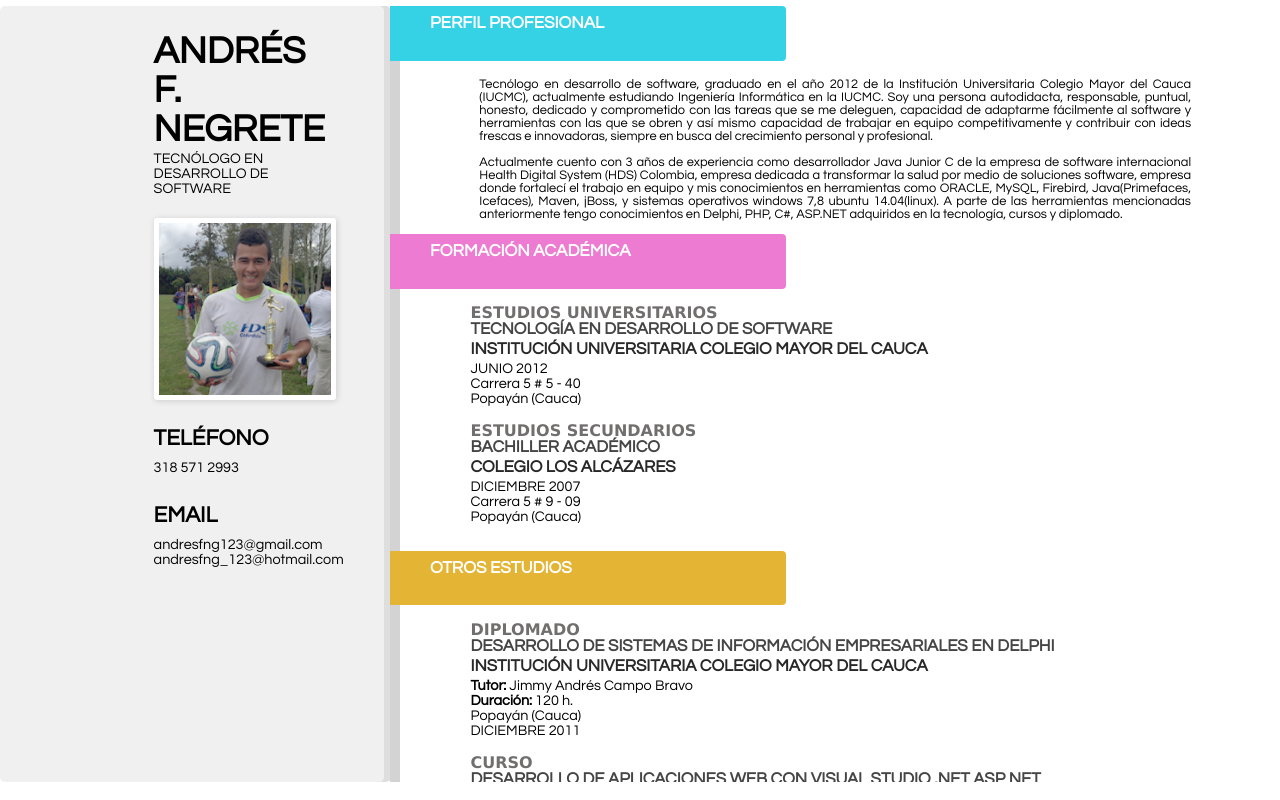
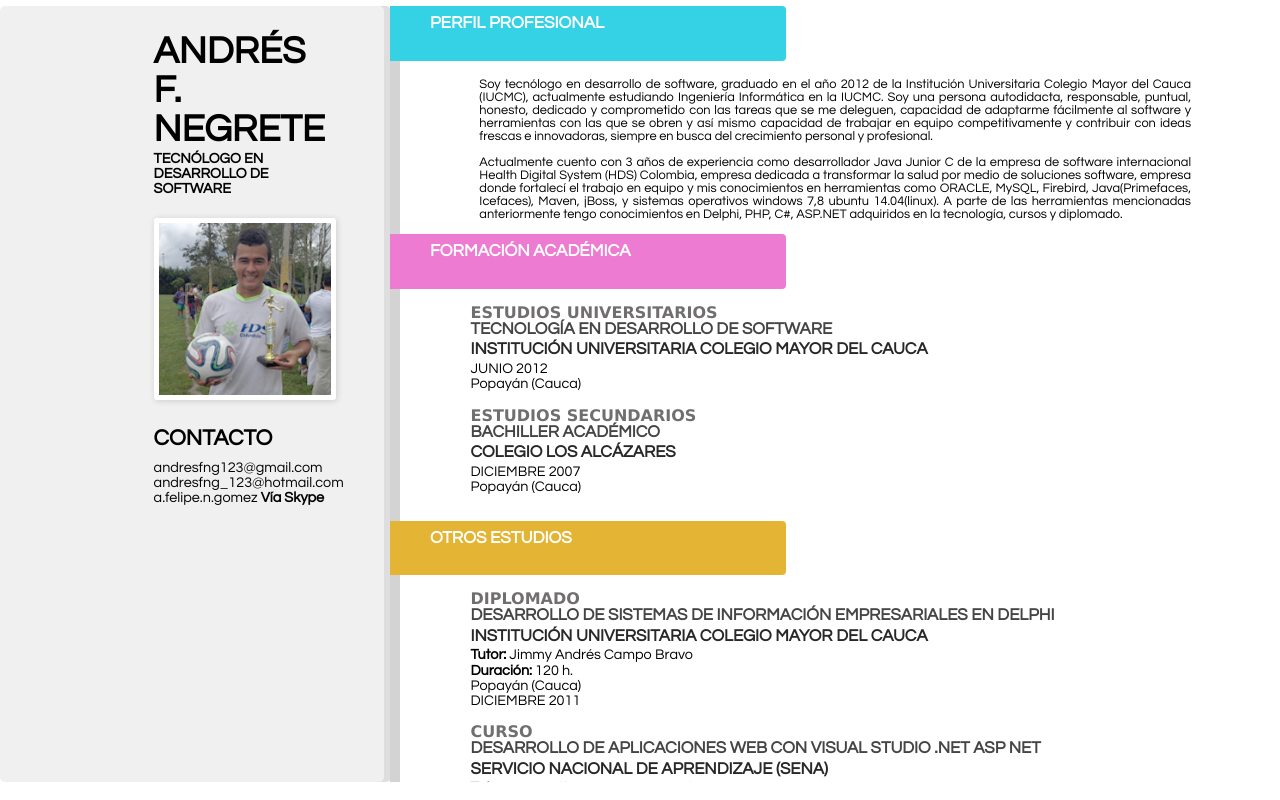
Before and after one commit to andfelne/cv, a plain HTML site: page index.html in a window 1280 px wide. Drawn offline with Linux system fonts and the light colour scheme.

Commit message:
Eliminando referencias

```diff
--- a/index.html
+++ b/index.html
@@ -7,14 +7,14 @@
 	<div class="div_principal">
 		<div class="contendor_izquierdo">
 			<h1 class="nombre">ANDR&Eacute;S F. NEGRETE</h1>
-			<h1 class="profesion">TECN&Oacute;LOGO EN DESARROLLO DE SOFTWARE</h1>
+			<h1 class="profesion"><b>TECN&Oacute;LOGO EN DESARROLLO DE SOFTWARE</b></h1>
 			<img src="imagenes/200x200.jpg" class="marco" />
 			<div class="datos_personales">
-				<span class="datos_personales_titulo">TEL&Eacute;FONO</span>
-				<span class="datos_personales_dato">318 571 2993</span>
-				<span class="datos_personales_titulo">EMAIL</span>
+
+				<span class="datos_personales_titulo">CONTACTO</span>
 				<span class="datos_personales_dato">andresfng123@gmail.com</span>
 				<span class="datos_personales_dato">andresfng_123@hotmail.com</span>
+				<span class="datos_personales_dato">a.felipe.n.gomez <b>V&iacute;a Skype</b>
 			</div>
 		</div>
 
@@ -23,7 +23,7 @@
 				<h3>Perfil profesional</h3>
 			</div>
 			<p>
-				Tecn&oacute;logo en desarrollo de software, graduado en el a&ntilde;o 2012 de la
+				Soy tecn&oacute;logo en desarrollo de software, graduado en el a&ntilde;o 2012 de la
 				Instituci&oacute;n Universitaria Colegio Mayor del Cauca (IUCMC),
 				actualmente estudiando Ingenier&iacute;a Inform&aacute;tica en la IUCMC. Soy una
 				persona autodidacta, responsable, puntual, honesto, dedicado y
@@ -51,14 +51,12 @@
 				<h3 style="color: #454545;">TECNOLOG&Iacute;A EN DESARROLLO DE SOFTWARE</h3>
 				<h3>INSTITUCI&Oacute;N UNIVERSITARIA COLEGIO MAYOR DEL CAUCA</h3>
 				<p>JUNIO 2012</p>
-				<p>Carrera 5 # 5 &#45; 40</p>
 				<p>Popay&aacute;n (Cauca)</p>
 
 				<h4>ESTUDIOS SECUNDARIOS</h4>
 				<h3 style="color: #454545;">BACHILLER ACAD&Eacute;MICO</h3>
 				<h3>COLEGIO LOS ALC&Aacute;ZARES</h4>
 				<p>DICIEMBRE 2007</p>
-				<p>Carrera 5 # 9 &#45; 09</p>
 				<p>Popay&aacute;n (Cauca)</p>
 			</div>
 			<div class="titulo" style="background: #E4B434;">
```
